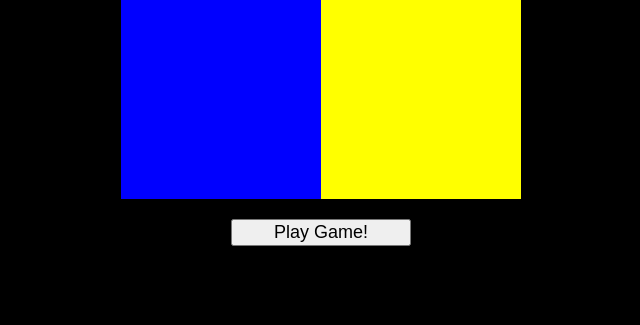
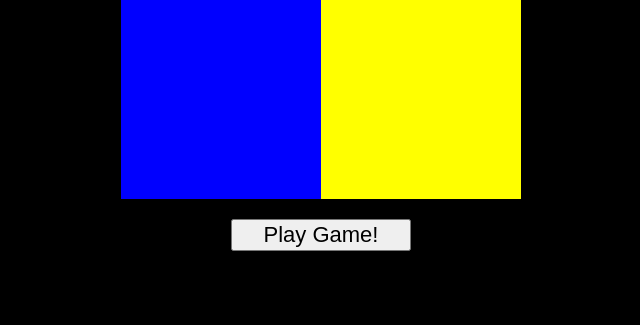
Before and after one commit to ianrosedev/Simple-Simon, a PHP site: page / in a window 1280 px wide. Shown: the part 345-670 px from the top of the page, without its empty margins (319-959 px from the left). Run offline with PHP 8.4, Linux system fonts and the light colour scheme; some libraries are stand-ins or nearby versions.

Commit message:
increased button size

```diff
--- a/styles/main.css
+++ b/styles/main.css
@@ -34,9 +34,9 @@ body {
 }
 
 button {
-  font-size: 18px;
+  width: 180px;
   margin-top: 20px;
-  width: 180px;
+  font-size: 22px;
 }
 
 h2#game-result {
```
